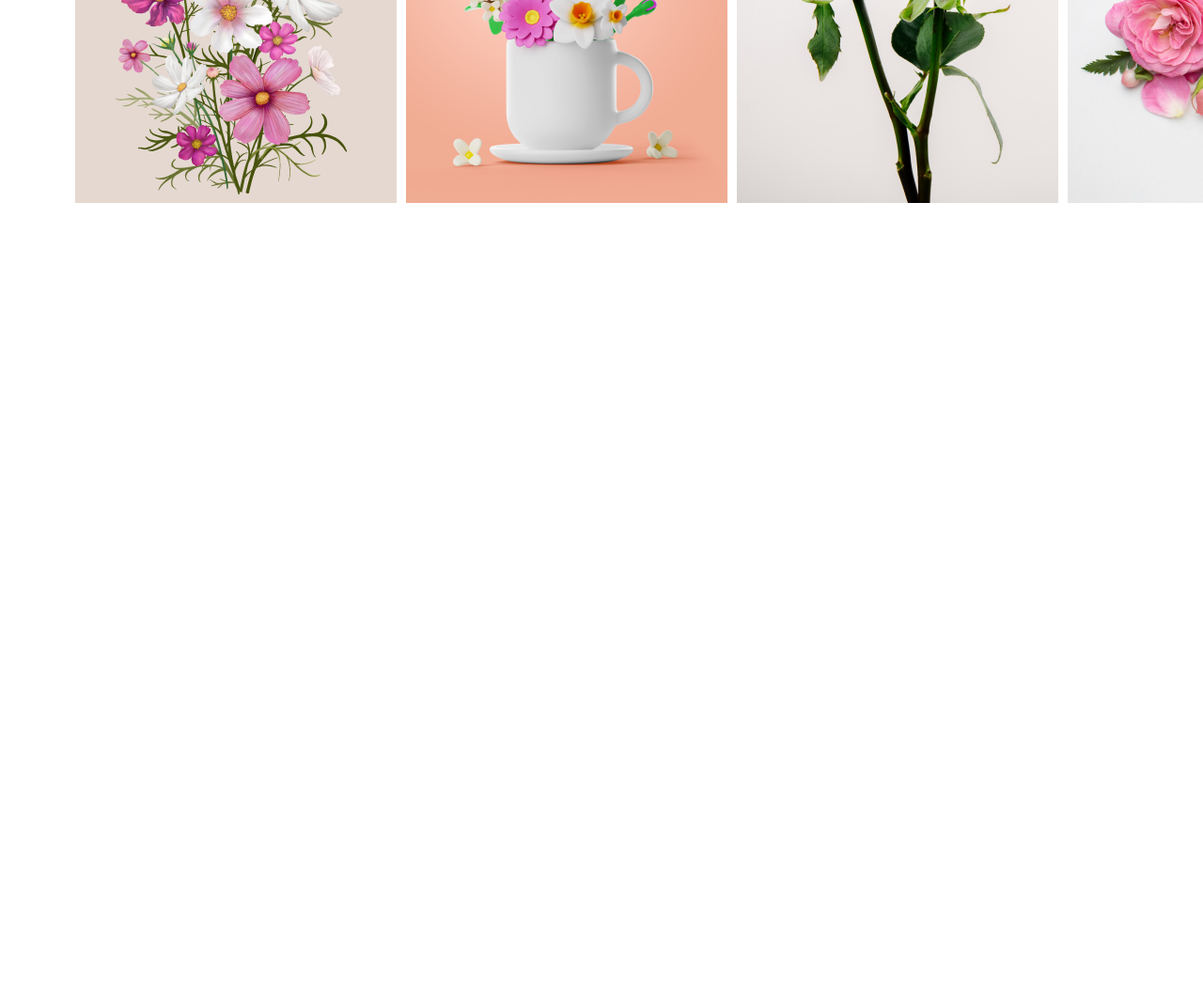
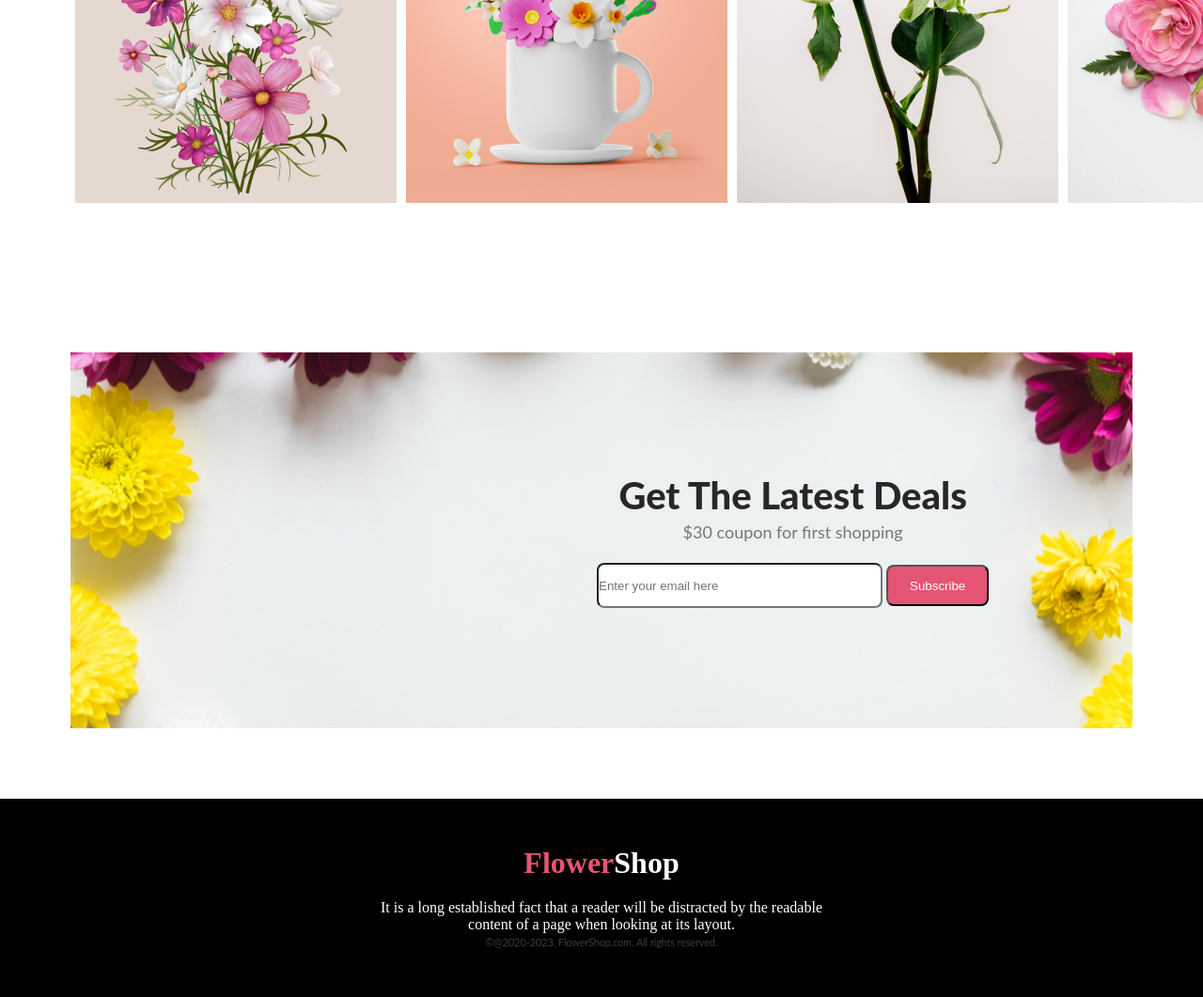
Before and after one commit to rifatonto/new-website-repo, a plain HTML site: page index.html in a window 1280 px wide. Shown: the part 3168-4229 px from the top of the page at 94% size. Before the commit the page ends 3468 px from the top, so only its background shows below. Drawn offline with Linux system fonts and the light colour scheme.

Commit message:
banner card and footer added

```diff
--- a/index.html
+++ b/index.html
@@ -111,9 +111,27 @@
             </div>
 
         </div>
+        <!-- banner card section -->
+        <section>
+            <div class="banner-card">
+                <div class="banner-text">
+                    <h1 class="banner-head">Get The Latest Deals</h1>
+                    <p class="banner-desc">$30 coupon for first shopping</p>
+                    <input class="banner-email" type="Email" placeholder="Enter your email here"> <button class="btn-bg-2">Subscribe</button>
+                </div>
+            </div>
+        </section>
+
      </main>
-     <footer>
 
-     </footer>
+        <!-- footer section -->
+    <footer>
+        <div class="footer-head">
+            <h1 class="footer-h1"><span class="flower-wrd">Flower</span>Shop</h1>
+            <p class="footer-p-desc">It is a long established fact that a reader will be distracted by the readable <br> content of a page when looking at its layout.</p>
+            <span class="footer-copyrght"><small>&copy;@2020-2023, FlowerShop.com. All rights reserved. </small></span>
+        </div>
+    </footer>
+
 </body>
 </html>
--- a/style/style.css
+++ b/style/style.css
@@ -183,3 +183,80 @@
     justify-content: space-around;
     padding: 80px;
 }
+.banner-card {
+    background-image: url('/style/images/rectangle\ 9.png');
+    height: 400px;
+    /* background-size: cover; */
+    display: flex;
+    background-repeat: no-repeat;
+    padding-left: 50px;
+    margin: 75px;
+    align-items: center;
+    text-align: center;
+    background-position: center;
+
+}
+.banner-text {
+    margin-left: 510px;
+}
+.banner-head {
+    color: #272727;
+    text-align: center;
+    font-family: Lato;
+    font-size: 40px;
+    font-style: normal;
+    font-weight: 800;
+    line-height: normal;
+}
+.banner-desc {
+    color: rgba(39, 39, 39, 0.60);
+    text-align: center;
+    font-family: Lato;
+    font-size: 18px;
+    font-style: normal;
+    font-weight: 400;
+    line-height: 30px;
+}
+.banner-email {
+    width: 300px;
+    height: 44px;
+    flex-shrink: 0;
+    border-radius: 8px;
+    background: #FFF;
+}
+.btn-bg-2 {
+    height: 44px;
+    background-color: #E55473;
+    color: white;
+    border-radius: 8px;
+    padding: 10px 23px;
+    align-items: flex-start;
+    gap: 10px;
+    margin-top: 20px;
+}
+.footer-h1 {
+    color: white;
+    padding-bottom: 20px;
+}
+.footer-head {
+    background-color: black;
+    text-align: center;
+    padding-top: 50px;
+    padding-bottom: 50px;
+
+}
+.flower-wrd {
+    color: #E55473;
+}
+.footer-p-desc {
+    color: white;
+}
+.footer-copyrght {
+
+    color: rgba(255, 255, 255, 0.40);
+    text-align: center;
+    font-family: Lato;
+    font-size: 13px;
+    font-style: normal;
+    font-weight: 300;
+    line-height: normal;
```
